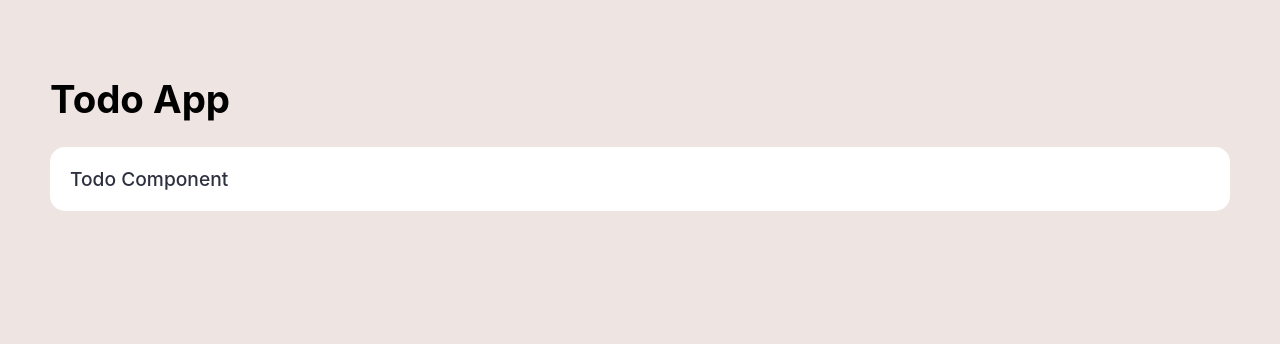
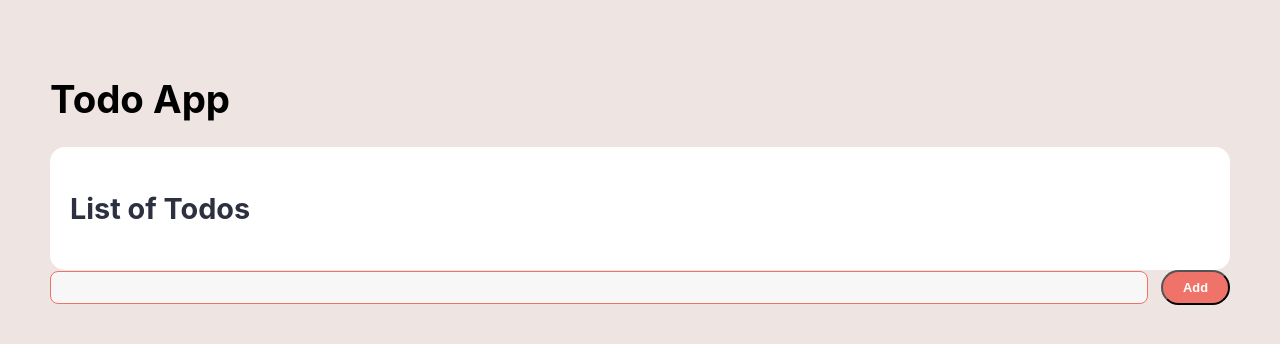
Before and after one commit to MuteeVincente/mern-todo-app, a React (Create React App) app in the folder todo-frontend/: page / in a window 1280 px wide. Shown: the top 344 px of the page. Built offline with nearby package versions, Linux system fonts and the light colour scheme.

Commit message:
final styles

```diff
--- a/todo-frontend/src/App.js
+++ b/todo-frontend/src/App.js
@@ -1,10 +1,12 @@
 import './App.css';
 import Todo from './components/Todo';
+import Form from './components/Form';
 function App() {
   return (
     <div className="App">
       <h1>Todo App</h1>
       <Todo name = 'Vincent'/>
+      <Form/>
     </div>
   );
 }
--- /dev/null
+++ b/todo-frontend/src/components/Form/index.js
@@ -0,0 +1,15 @@
+import React from 'react'
+import { FormContainer,Input,Button } from './styles';
+
+export default function Form() {
+  return (
+    <FormContainer>
+        <Input
+
+        value=''
+        type ='text'
+        role ='input'
+        />
+        <Button type='submit'>Add</Button></FormContainer>
+  )
+}
--- /dev/null
+++ b/todo-frontend/src/components/Form/styles.js
@@ -0,0 +1,43 @@
+import styled from 'styled-components';
+
+
+export const FormContainer = styled.form `
+display:flex;
+justify-content:center;
+align-items:center;
+@media (max-width:420px){
+    flex-direction: column;
+}
+
+`;
+
+export const Input = styled.input`
+background-color:#f7f7f7;
+width:100%;
+padding: 8px;
+border: 1px solid #ef7368;
+border-radius: 8px;
+:focus{
+    border: 3px #ef7368;
+    outline: none;
+}
+
+`
+
+
+export const Button = styled.button`
+background-color: #ef7368;
+border-radius: 18px;
+boarder:2px solid #ef7368;
+color :white;
+margin-left: 1em;
+padding: 8px 20px;
+cursor:pointer;
+font-weight:600;
+font-size: 0.8rem;
+@media (max-width:420px){
+    margin-top:10px;
+    margin-left:0;
+    width:100%;
+}
+`
--- a/todo-frontend/src/components/Todo/index.js
+++ b/todo-frontend/src/components/Todo/index.js
@@ -3,7 +3,16 @@ import {Container} from './styles';
 
 function Todo() {
   return (
-    <Container>Todo Component</Container>
+    <Container>
+      <h2>List of Todos </h2>
+      {/*form component*/}
+      {/*Todo List*/}
+      {/*Key*/}
+      {/*Author*/}
+
+
+
+      </Container>
   )
 }
 
```
